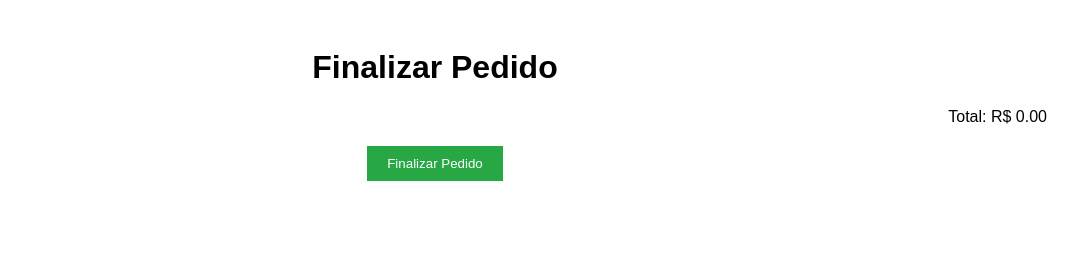
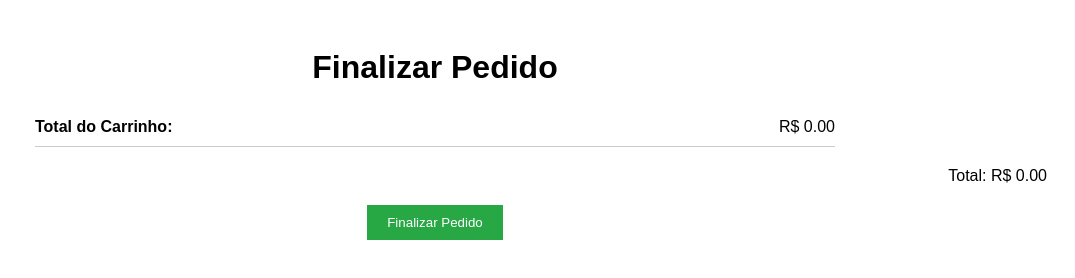
Before and after one commit to Coutin96/cardapio, a website: page finalizarpedido.html in a window 1280 px wide. Shown: the whole page, without its empty margins (205-1280 px from the left). Drawn offline with nearby package versions, Linux system fonts and the light colour scheme.

Commit message:
Update finalizarpedido.html

```diff
--- a/finalizarpedido.html
+++ b/finalizarpedido.html
@@ -128,7 +128,6 @@
                     </div>
                     <div class="preco-container">
                         <span>R$ ${produto.preco.toFixed(2)}</span>
-                        <span class="total-produto">Total: R$ ${produto.preco.toFixed(2)}</span>
                     </div>
                     <button onclick="removerDoCarrinho(${produto.id})">Remover</button>
                 `;
@@ -136,6 +135,18 @@
                 carrinhoContainer.appendChild(divProduto);
             });
 
+            // Adiciona o total abaixo dos produtos
+            const divTotal = document.createElement('div');
+            divTotal.className = 'produto-carrinho';
+            divTotal.innerHTML = `
+                <div class="produto-info">
+                    <strong>Total do Carrinho:</strong>
+                </div>
+                <div class="preco-container">
+                    <span>R$ ${total.toFixed(2)}</span>
+                </div>
+            `;
+            carrinhoContainer.appendChild(divTotal);
             totalValorElement.textContent = total.toFixed(2);
         }
 
```
